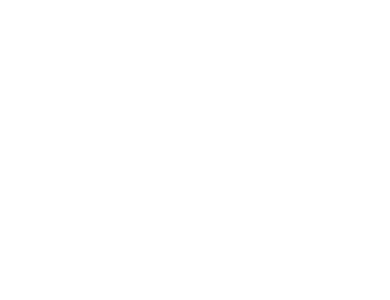
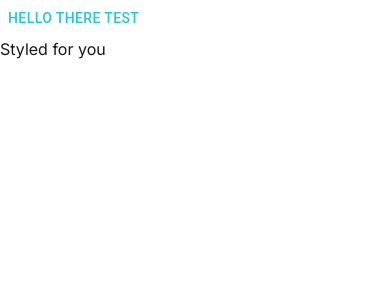
Before and after one commit to cherishthis/styledforyou, a Next.js app: page / in a window 390 px wide. Shown: the top 300 px of the page. Built offline with nearby package versions, Linux system fonts and the light colour scheme.

Commit message:
Add mobile and theme contexts

```diff
--- /dev/null
+++ b/app/contexts/mobile.tsx
@@ -0,0 +1,179 @@
+"use client";
+import {
+  createContext,
+  useContext,
+  useEffect,
+  useState,
+  type ReactNode,
+} from "react";
+
+type MobileProps = {
+  children: ReactNode;
+};
+
+type MobileContextType = {
+  isMobile: boolean;
+  screenWidth: number;
+  fullScreen: boolean;
+  lgScreen: boolean;
+  xlScreen: boolean;
+};
+
+export const IsMobileContext = createContext<MobileContextType>({
+  isMobile: false,
+  screenWidth: 0,
+  fullScreen: false,
+  lgScreen: false,
+  xlScreen: false,
+});
+
+export const IsMobile = ({ children }: MobileProps) => {
+  const [isMobile, setIsMobile] = useState<MobileContextType>({
+    isMobile: false,
+    screenWidth: 0,
+    fullScreen: false,
+    lgScreen: false,
+    xlScreen: false,
+  });
+
+  useEffect(() => {
+    if (window.innerWidth <= 480) {
+      setIsMobile({
+        isMobile: true,
+        screenWidth: window.innerWidth,
+        fullScreen: false,
+        lgScreen: false,
+        xlScreen: false,
+      });
+    } else if (window.innerWidth >= 1536) {
+      setIsMobile({
+        isMobile: false,
+        screenWidth: window.innerWidth,
+        fullScreen: true,
+        lgScreen: true,
+        xlScreen: true,
+      });
+    } else if (window.innerWidth >= 1024) {
+      setIsMobile({
+        isMobile: false,
+        screenWidth: window.innerWidth,
+        fullScreen: false,
+        lgScreen: true,
+        xlScreen: false,
+      });
+    } else if (window.innerWidth >= 1200) {
+      setIsMobile({
+        isMobile: false,
+        screenWidth: window.innerWidth,
+        fullScreen: false,
+        lgScreen: true,
+        xlScreen: true,
+      });
+    } else {
+      setIsMobile({
+        isMobile: false,
+        screenWidth: window.innerWidth,
+        fullScreen: false,
+        lgScreen: false,
+        xlScreen: false,
+      });
+    }
+    window.addEventListener("resize", () => {
+      if (window.innerWidth <= 480) {
+        setIsMobile({
+          isMobile: true,
+          screenWidth: window.innerWidth,
+          fullScreen: false,
+          lgScreen: false,
+          xlScreen: false,
+        });
+      } else if (window.innerWidth >= 1536) {
+        setIsMobile({
+          isMobile: false,
+          screenWidth: window.innerWidth,
+          fullScreen: true,
+          lgScreen: true,
+          xlScreen: true,
+        });
+      } else if (window.innerWidth >= 1024) {
+        setIsMobile({
+          isMobile: false,
+          screenWidth: window.innerWidth,
+          fullScreen: false,
+          lgScreen: true,
+          xlScreen: false,
+        });
+      } else if (window.innerWidth >= 1200) {
+        setIsMobile({
+          isMobile: false,
+          screenWidth: window.innerWidth,
+          fullScreen: false,
+          lgScreen: true,
+          xlScreen: true,
+        });
+      } else {
+        setIsMobile({
+          isMobile: false,
+          screenWidth: window.innerWidth,
+          fullScreen: false,
+          lgScreen: false,
+          xlScreen: false,
+        });
+      }
+    });
+    return () =>
+      window.removeEventListener("resize", () => {
+        if (window.innerWidth <= 480) {
+          setIsMobile({
+            isMobile: true,
+            screenWidth: window.innerWidth,
+            fullScreen: false,
+            lgScreen: false,
+            xlScreen: false,
+          });
+        } else if (window.innerWidth >= 1536) {
+          setIsMobile({
+            isMobile: false,
+            screenWidth: window.innerWidth,
+            fullScreen: true,
+            lgScreen: true,
+            xlScreen: true,
+          });
+        } else if (window.innerWidth >= 1024) {
+          setIsMobile({
+            isMobile: false,
+            screenWidth: window.innerWidth,
+            fullScreen: false,
+            lgScreen: true,
+            xlScreen: false,
+          });
+        } else if (window.innerWidth >= 1200) {
+          setIsMobile({
+            isMobile: false,
+            screenWidth: window.innerWidth,
+            fullScreen: false,
+            lgScreen: true,
+            xlScreen: true,
+          });
+        } else {
+          setIsMobile({
+            isMobile: false,
+            screenWidth: window.innerWidth,
+            fullScreen: false,
+            lgScreen: false,
+            xlScreen: false,
+          });
+        }
+      });
+  }, []);
+
+  return (
+    <IsMobileContext.Provider value={isMobile}>
+      {children}
+    </IsMobileContext.Provider>
+  );
+};
+
+export const useMobileContext = () => {
+  return useContext(IsMobileContext);
+};
--- /dev/null
+++ b/app/contexts/theme.tsx
@@ -0,0 +1,15 @@
+"use client";
+import { colors, createTheme } from "@mui/material";
+
+const theme = createTheme({
+  palette: {
+    primary: {
+      main: colors.cyan[400],
+    },
+    secondary: {
+      main: colors.yellow.A700,
+    },
+  },
+});
+
+export default theme;
--- a/app/layout.tsx
+++ b/app/layout.tsx
@@ -1,21 +1,12 @@
 import type { Metadata } from "next";
-import localFont from "next/font/local";
+import { Inter } from "next/font/google";
 import "./globals.css";
+import { Providers } from "./providers";
 
-const geistSans = localFont({
-  src: "./fonts/GeistVF.woff",
-  variable: "--font-geist-sans",
-  weight: "100 900",
-});
-const geistMono = localFont({
-  src: "./fonts/GeistMonoVF.woff",
-  variable: "--font-geist-mono",
-  weight: "100 900",
-});
+const inter = Inter({ subsets: ["latin"] });
 
 export const metadata: Metadata = {
-  title: "Create Next App",
-  description: "Generated by create next app",
+  title: "Tyler Randall's Portfolio",
 };
 
 export default function RootLayout({
@@ -25,10 +16,10 @@ export default function RootLayout({
 }>) {
   return (
     <html lang="en">
-      <body
-        className={`${geistSans.variable} ${geistMono.variable} antialiased`}
-      >
-        {children}
+      <body className={`${inter.className} min-h-screen flex flex-col`}>
+        <Providers>
+          <div className="flex-1 flex flex-col">{children}</div>
+        </Providers>
       </body>
     </html>
   );
--- a/app/page.tsx
+++ b/app/page.tsx
@@ -1,7 +1,10 @@
+import { Button } from "@mui/material";
+
 export default function Home() {
   return (
     <div>
-      <div></div>
+      <Button>Hello there test</Button>
+      <div>Styled for you</div>
     </div>
   );
 }
--- /dev/null
+++ b/app/providers.tsx
@@ -0,0 +1,13 @@
+"use client";
+
+import { ThemeProvider } from "@mui/material";
+import { IsMobile } from "./contexts/mobile";
+import theme from "./contexts/theme";
+
+export function Providers({ children }: { children: React.ReactNode }) {
+  return (
+    <ThemeProvider theme={theme}>
+      <IsMobile>{children}</IsMobile>
+    </ThemeProvider>
+  );
+}
```
